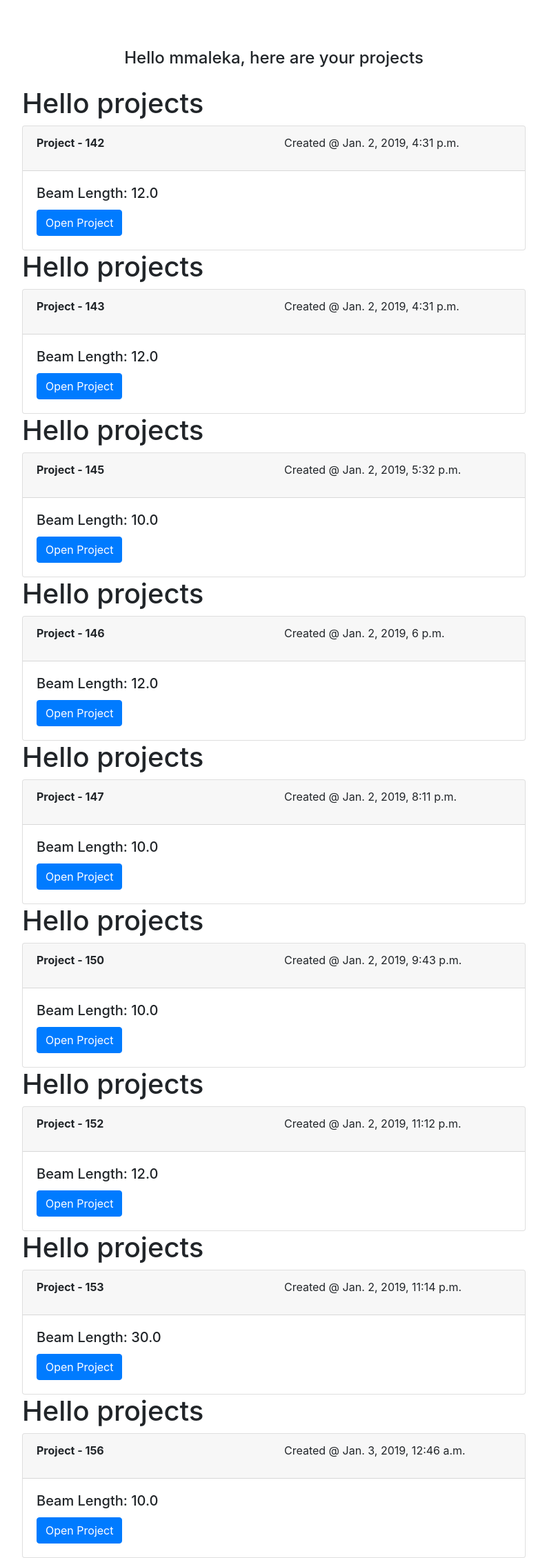
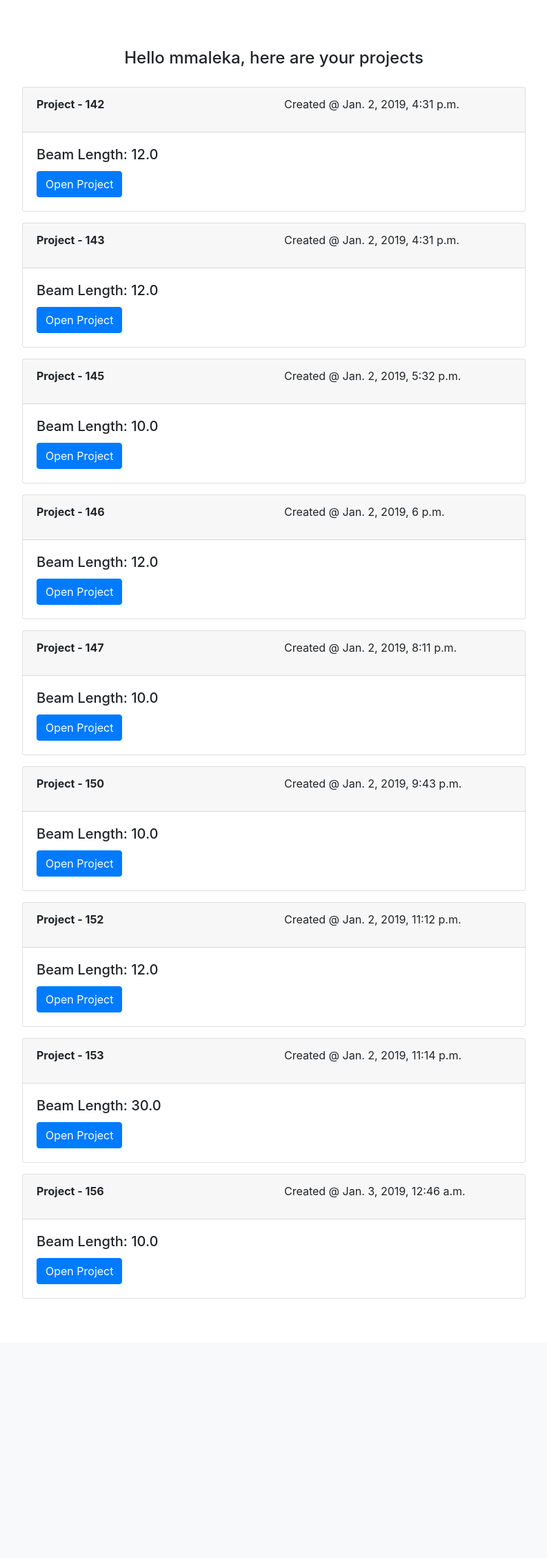
Before and after one commit to mmaleka/beam-force-calculator, a Django app: page /accounts/profile_view/ in a window 1280 px wide. Shown: the part 81-2340 px from the top of the page at 69% size, without its empty margins (243-1036 px from the left). After the commit the page ends 1964 px from the top, so only its background shows below. Run offline with Django 3.2, Linux system fonts and the light colour scheme; a user stored in the database is signed in; data comes from the database, SQL or seed files in the repository; both versions use the stored data as it was after the commit; some libraries are stand-ins or nearby versions.

Commit message:
profile complete

```diff
--- a/accounts/templates/accounts/profile.html
+++ b/accounts/templates/accounts/profile.html
@@ -20,12 +20,11 @@
       {% endif %}
     </div>
 
-    <div class="col-12 col-sm-12 col-md-8 col-lg-8">
+    <div class="col-12 col-sm-12 col-md-8 col-lg-8 mb-5">
 
       {% for project_list in project_list %}
-        <h1>Hello projects</h1>
 
-        <div class="card">
+        <div class="card mb-3">
           <div class="card-header">
 
             <div class="row">
@@ -44,6 +43,7 @@
             <a href="{{ project_list.get_absolute_url }}" class="btn btn-primary">Open Project</a>
           </div>
         </div>
+        <!-- <br> -->
 
       {% endfor %}
 
```
Also changed, not shown: db.sqlite3.
